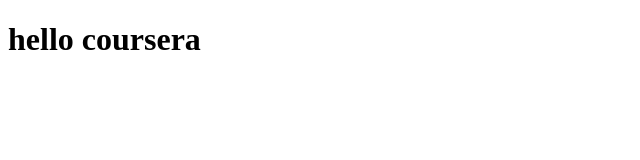
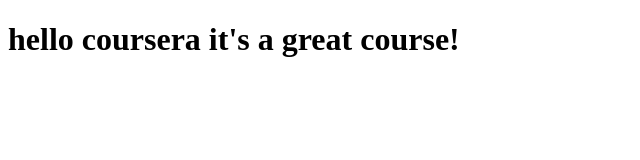
Before and after one commit to csarfinol/coursera-test, a plain HTML site: page site/index.html in a window 1280 px wide. Shown: the whole page, without its empty margins (0-640 px from the left). Drawn offline with Linux system fonts and the light colour scheme.

Commit message:
small addition

```diff
--- a/site/index.html
+++ b/site/index.html
@@ -4,6 +4,6 @@
 	<title>hello coursera!</title>
 </head>
 <body>
-<h1>hello coursera</h1>
+<h1>hello coursera it's a great course!</h1>
 </body>
 </html>
```
